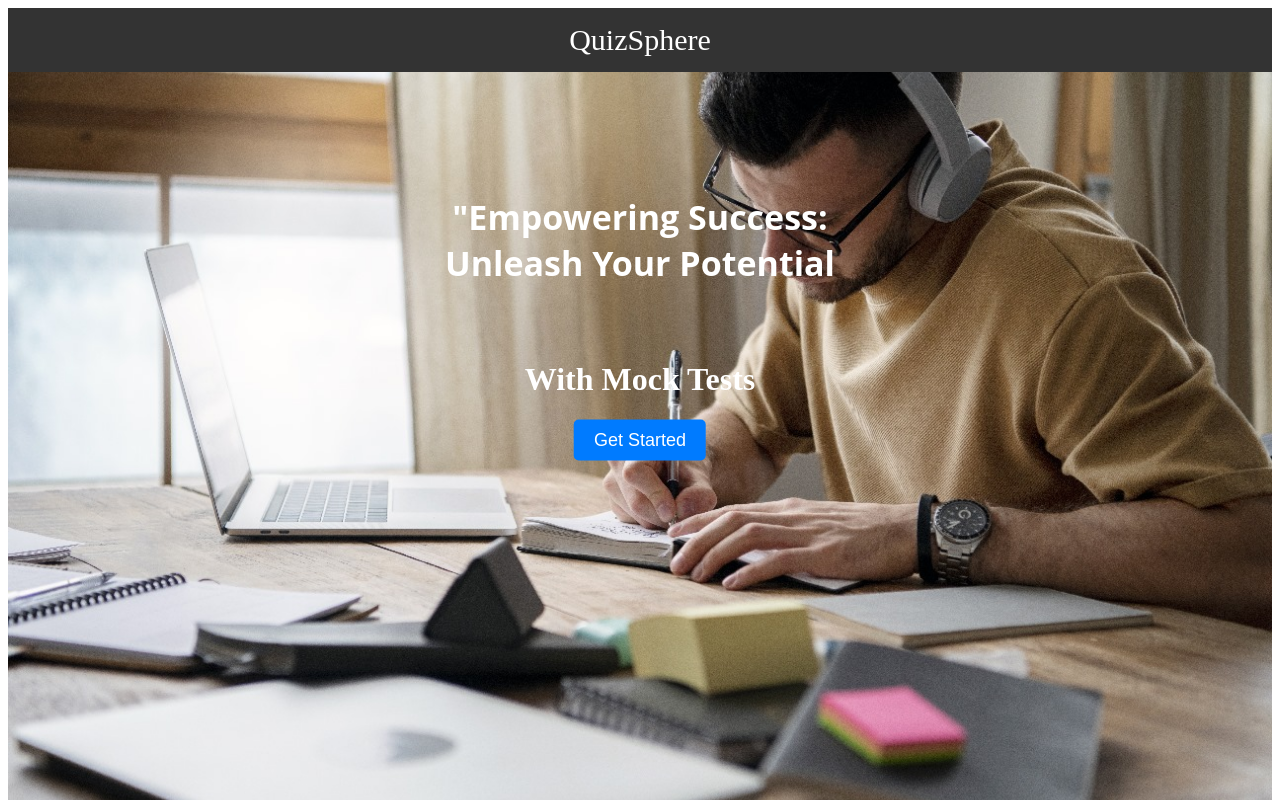
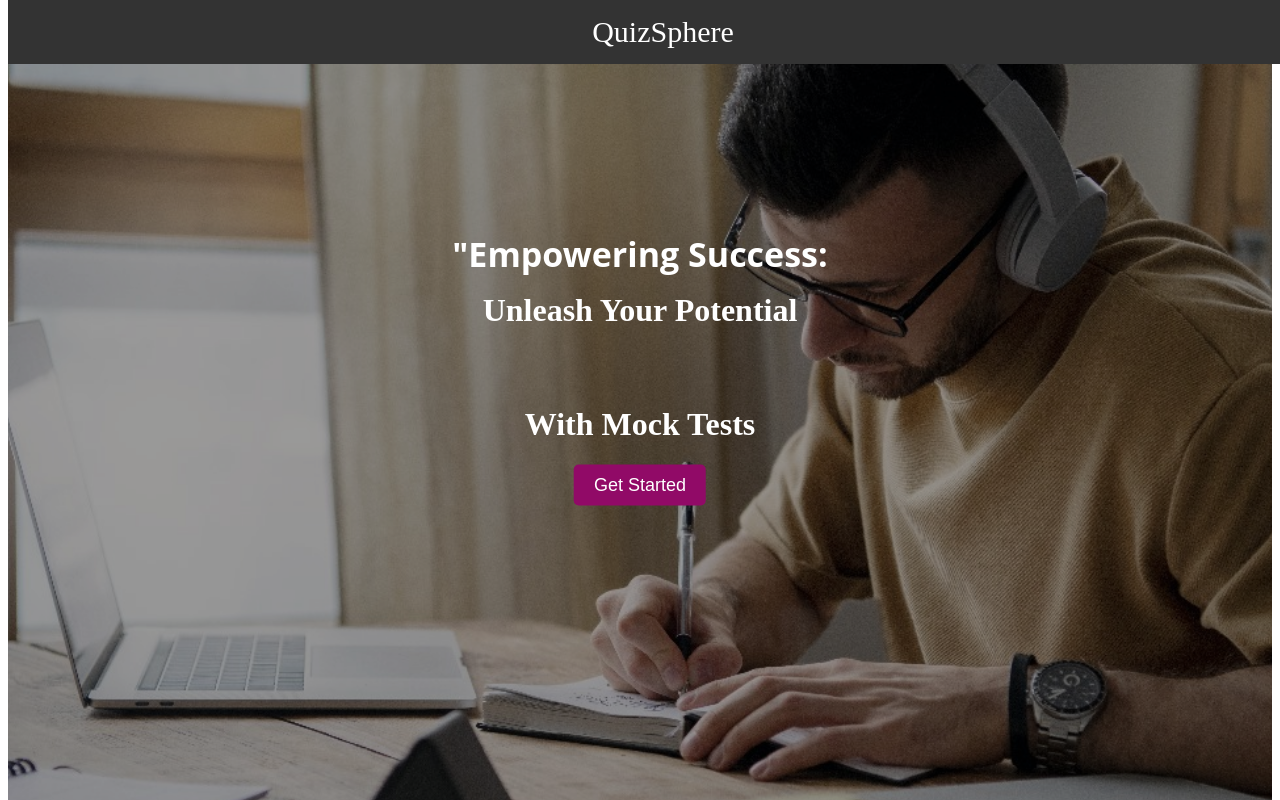
Before and after one commit to Trrteam24a/Frontend-vue-Backend-app, a Vue app: page / in a window 1280 px wide. Shown: the top 800 px of the page. Built offline with nearby package versions, Linux system fonts and the light colour scheme; no server answers.

Commit message:
button color changed and navbar are fixed by Vidya and Om

```diff
--- a/src/views/Home.vue
+++ b/src/views/Home.vue
@@ -62,15 +62,20 @@
     display: flex;
     flex-direction: column;
     height: 100vh;
+    position: relative;
 }
 
 .navbar {
-      background-color: #34db50;
+    background-color: #333;
     color: white;
-      padding: 15px;
+    padding: 15px 10px;
     display: flex;
     justify-content: space-between;
     align-items: center;
+    position: fixed;
+    top: 0;
+    width: calc(100% - 20px);
+    z-index: 999;
 }
 
 
@@ -87,14 +92,14 @@
     text-decoration: none;
     padding: 10px;
     border-radius: 5px;
-      background-color: #394b9c;
+    background-color: #910A67;
     margin-right: 10px;
 }
 
 .user-info {
   position: absolute;
-    top: 52%;
-    left: 48%;
+  top: 39%;
+  left: 49%;
   transform: translate(-50%, -50%);
   text-align: center;
   font: 1em sans-serif;
@@ -189,7 +194,6 @@
         border-radius: 10px;
         height: 100vh;
         width: 100%;
-          opacity: 0.7;
     }
 
 
--- a/src/views/Land.vue
+++ b/src/views/Land.vue
@@ -5,23 +5,34 @@
     </header>
     <div class="your-component">
       <div class="text-overlay">
-          <h1>"Empowering Success:<br><h1>Unleash Your Potential<br></h1></h1>
+        <h1>"Empowering Success:<br></h1>
+      </div>
+      <div class="text-overlay-1">
+        <h1>Unleash Your Potential<br></h1>
       </div>
       <div class="text-overlay-2">
         <h1>With Mock Tests<br></h1>
-
-          <!-- Button to show student and teacher selection -->
-          <button class="get-started-btn" @click="showRoleButtons">Get Started</button>
-
-          <!-- Buttons for student and teacher selection (Initially hidden) -->
+        <div class="button-container">
+          <button class="get-started-btn" @click="toggleRoleButtons">Get Started</button>
+        </div>
         <div v-if="showButtons" class="selection-buttons">
-            <router-link to="/home" class="role-btn">Student</router-link>
-            <router-link to="/teacher" class="role-btn">Teacher</router-link>
+          <div class="button-container">
+            <router-link v-if="!studentSelected" to="/home" class="role-btn" @click="selectStudent">Student</router-link>
+          </div>
+          <div class="button-container">
+            <router-link v-if="!teacherSelected" to="/teacher" class="role-btn" @click="selectTeacher">Teacher</router-link>
+          </div>
         </div>
       </div>
     </div>
     <div class="features">
       <h1>Why Choose QuizSphere ?<br></h1>
+      <ul>
+        <li>Topic-Wise Tests</li>
+        <li>Full Syllabus Tests</li>
+        <li>Mock Tests</li>
+        <li>Know where you stand with AIR</li>
+      </ul>
     </div>
   </div>
 </template>
@@ -30,12 +41,20 @@
 export default {
   data() {
     return {
-        showButtons: false
+      showButtons: false,
+      studentSelected: false,
+      teacherSelected: false
     };
   },
   methods: {
-      showRoleButtons() {
-        this.showButtons = true;
+    toggleRoleButtons() {
+      this.showButtons = !this.showButtons;
+    },
+    selectStudent() {
+      this.studentSelected = true;
+    },
+    selectTeacher() {
+      this.teacherSelected = true;
     }
   }
 }
@@ -49,6 +68,10 @@
   padding: 15px;
   background-color: #333;
   color: white;
+  position: fixed;
+  top: 0;
+  width: 100%;
+  z-index: 999;
 }
 
 .logo {
@@ -60,24 +83,46 @@
   background-image: url('../assets/landing.jpg');
   background-size: cover;
   background-position: center;
-    height: 100vh;
+  height: calc(150vh - 80px);
+  margin-top: 64px;
+  display: flex;
+  justify-content: center;
+  align-items: center;
+}
+
+
+.your-component::before {
+  content: '';
+  position: absolute;
+  top: 0;
+  left: 0;
+  width: 100%;
+  height: 100%;
+  background-color: rgba(0, 0, 0, 0.4);
 }
 
 .text-overlay {
-    position: fixed;
-    top: 30%;
-    left: 50%; /* Adjusted to move to the left side */
+  position: absolute;
+  top: 17%;
+  left: 50%;
   transform: translate(-50%, -50%);
   text-align: center;
   color: white;
 }
 
-
+.text-overlay-1 {
+  position: absolute;
+  top: 22%;
+  left: 50%;
+  transform: translate(-50%, -50%);
+  text-align: center;
+  color: white;
+}
 
 .text-overlay-2 {
-    position: fixed;
-    top: 50%;
-    left: 50%; /* Adjusted to move to the left side */
+  position: absolute;
+  top: 34%;
+  left: 50%;
   transform: translate(-50%, -50%);
   text-align: center;
   color: white;
@@ -88,7 +133,6 @@
   font-family: 'Open Sans', sans-serif;
   margin: 0;
 }
-
 .features h1 {
   font-weight: bold;
   font-size: 40px;
@@ -109,7 +153,7 @@
   font-size: 18px;
   border: none;
   border-radius: 5px;
-    background-color: #007bff;
+  background-color: #910A67;
   color: white;
   cursor: pointer;
 }
@@ -124,8 +168,13 @@
   font-size: 18px;
   border: none;
   border-radius: 5px;
-    background-color:#007bff;
+  background-color:#910A67;
   color: white;
   cursor: pointer;
 }
+
+/* Style for button containers */
+.button-container {
+  margin-top: 20px; /* Adjust as needed */
+}
 </style>
--- a/src/views/Sign.vue
+++ b/src/views/Sign.vue
@@ -1,6 +1,7 @@
 <template>
   <div class="container">
-    <h2>Welcome !, Please Sign-in With Google to use our services</h2>
+    <h1>Welcome Gate Aspirants ! </h1>
+    <h2>Please Sign-in with Google to use our App</h2>
     <p>
       <button @click="signInWithGoogle" class="google-button">
         <img src="https://www.gstatic.com/firebasejs/ui/2.0.0/images/auth/google.svg" alt="Google Logo" class="google-logo" />
@@ -34,6 +35,7 @@ const signInWithGoogle = async () => {
   align-items: center;
   justify-content: center;
   height: 50vh;
+  margin-top: 5%;
 }
 
 .google-button {
@@ -45,6 +47,7 @@ const signInWithGoogle = async () => {
   align-items: center;
   cursor: pointer;
   box-shadow: 1px 4px 10px rgba(25, 24, 24, 0.1);
+  margin-top: 100%;
 }
 
 .google-logo {
```
Lines whose indentation alone changed are shown as unchanged.
